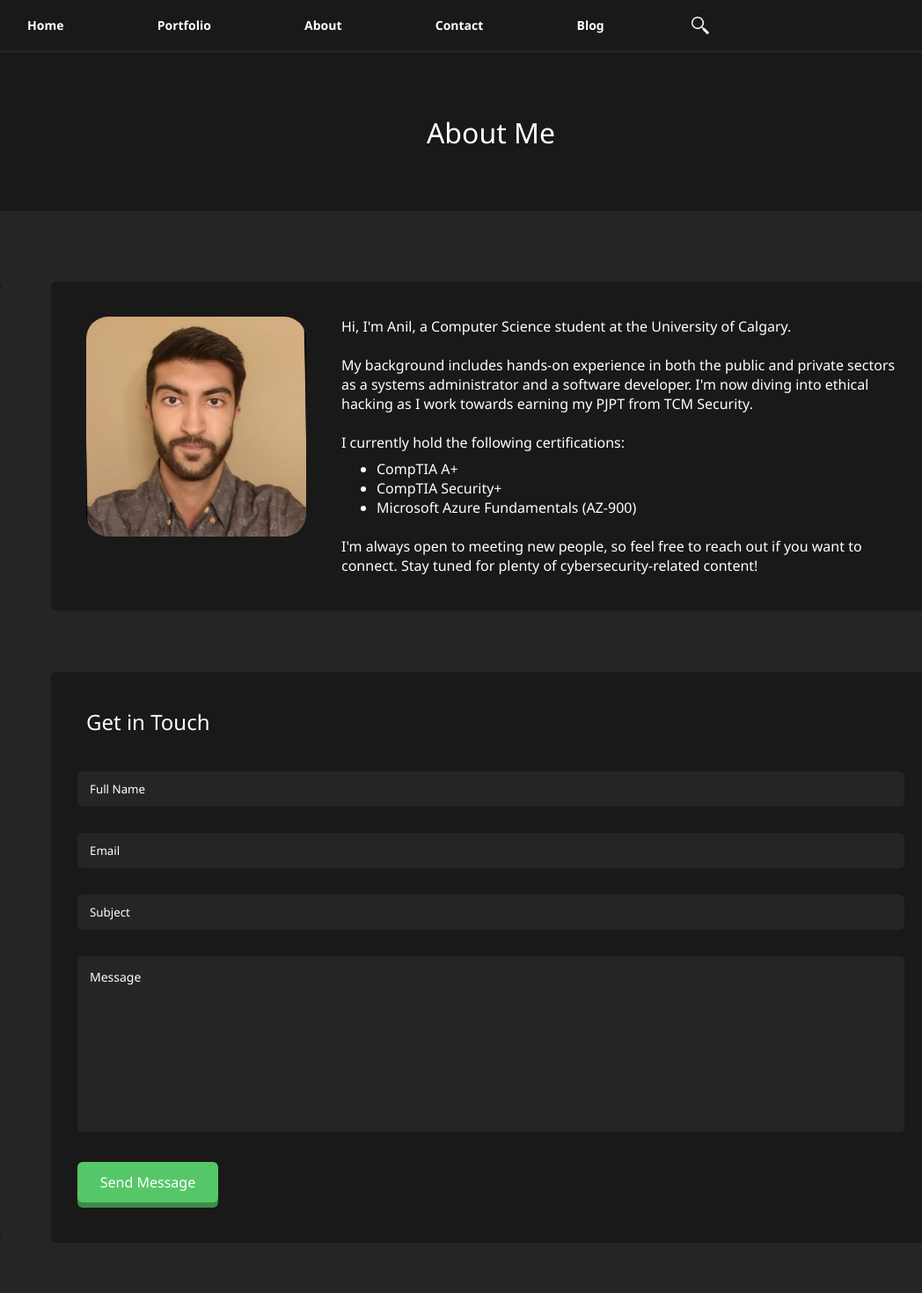
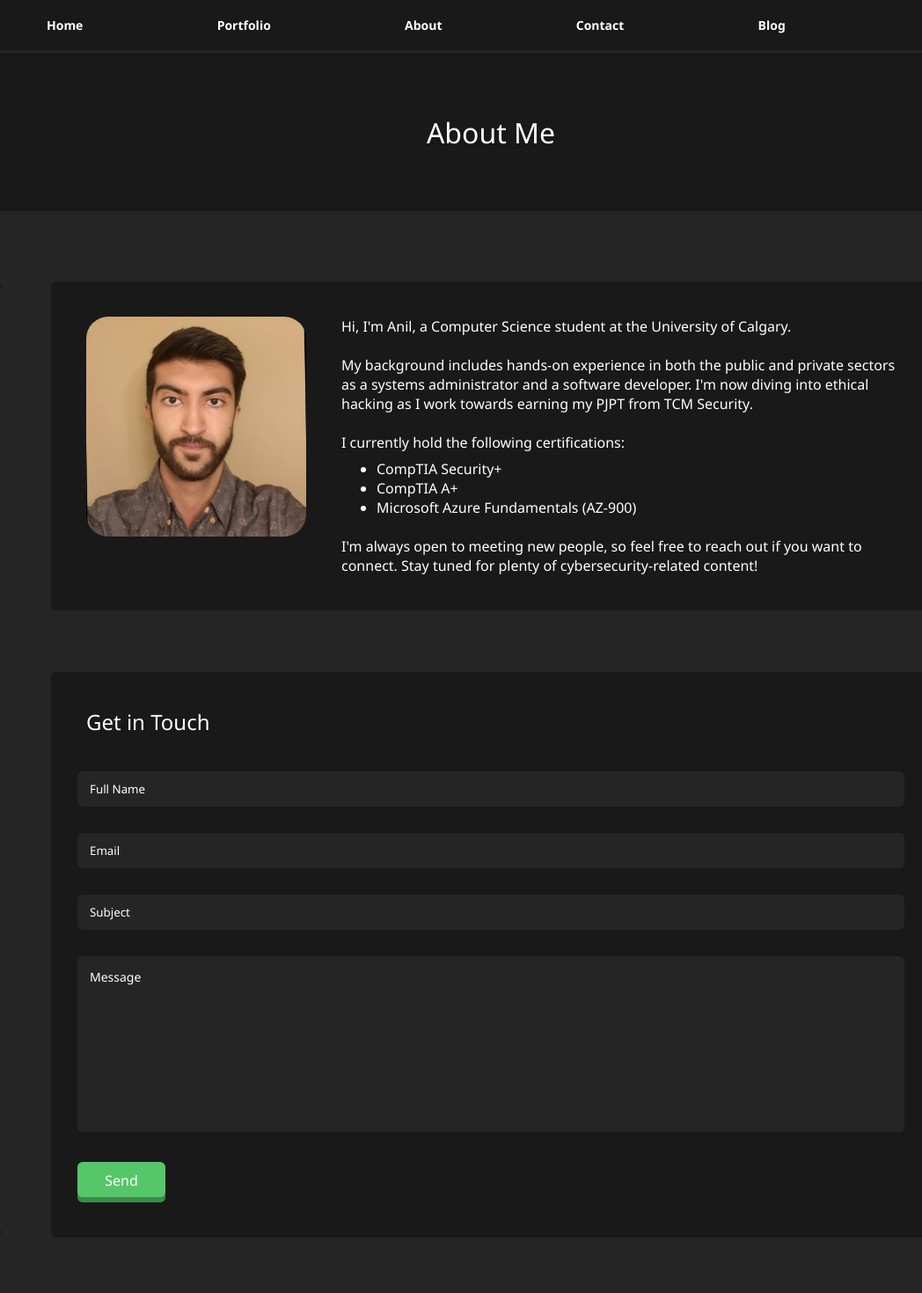
Before and after one commit to anilmawji/portfolio-website, a React (Vite) app: page /about in a window 1280 px wide. Shown: the top 1470 px of the page at 88% size, without its empty margins (82-1130 px from the left). Built offline with nearby package versions, Linux system fonts and the light colour scheme.

Commit message:
Improve styling

```diff
--- a/src/components/Footer.tsx
+++ b/src/components/Footer.tsx
@@ -56,7 +56,7 @@ const Footer = () => {
           }}
         />
         <FooterItemList
-          title={"Profiles"}
+          title={"Socials"}
           links={{
             "LinkedIn": "https://ca.linkedin.com/in/anil-mawji",
             "HackTheBox": "https://www.hackthebox.com/",
--- a/src/components/card/Card.module.css
+++ b/src/components/card/Card.module.css
@@ -15,7 +15,7 @@
   background-color: var(--main-fg-color);
   border-radius: var(--card-border-radius);
   transition: transform 0.3s ease;
-  outline: 3px solid var(--main-bg-color);
+  outline: 4px solid var(--main-fg-color);
 }
 
 .card:hover {
--- a/src/components/nav/Navbar.module.css
+++ b/src/components/nav/Navbar.module.css
@@ -9,6 +9,7 @@
   --navbar-transition-time: 300ms;
   --navlink-offset-y-mobile: 20px;
   --navlink-count: 5;
+  --navlink-gap: 0.12;
 
   /* Calculate drawer height based on nav properties
    * CSS animations require a hard value */
@@ -44,11 +45,11 @@ nav {
 nav ul {
   display: flex;
   align-items: center;
-  justify-content: space-around;
+  margin-left: var(--home-margin);
+  gap: calc(var(--navlink-gap) * 100%);
   height: 100%;
   list-style: none;
   list-style-type: none;
-  margin-left: 60px;
 }
 
 nav li {
@@ -98,6 +99,13 @@ nav li a {
   /* Push the shadow below the navbar */
   z-index: -1;
   transition: opacity var(--navbar-transition-time) ease-in-out;
+}
+
+/* Specify maximum gap for the navlinks */
+@media(min-width: 2800px) {
+  nav ul {
+    gap: calc(var(--navlink-gap) * 2800px);
+  }
 }
 
 /* Tablet styling */
--- a/src/components/nav/Navbar.tsx
+++ b/src/components/nav/Navbar.tsx
@@ -29,7 +29,7 @@ const Navbar = ({ drawerDelay = 250 }: PropTypes) => {
         <CustomNavLink to="/about#bio" label="About" onClick={closeHamburgerDrawer} />
         <CustomNavLink to="/about#contact" label="Contact" onClick={closeHamburgerDrawer} />
         <CustomNavLink to="/blog" label="Blog" onClick={closeHamburgerDrawer} />
-        <SearchBar />
+        {/* <SearchBar /> */}
       </ul>
       <div className={styles.shadow} />
     </nav>
--- a/src/components/sections/Bio.tsx
+++ b/src/components/sections/Bio.tsx
@@ -17,12 +17,12 @@ const BioSection = () => {
         <ul>
           <li>
             <a href="https://www.credly.com/badges/e8b164ea-078d-4862-9346-a6ff8fd2547e" target="_blank">
-              CompTIA A+
+              CompTIA Security+
             </a>
           </li>
           <li>
             <a href="https://www.credly.com/badges/79231690-ded9-4d5f-be98-7f74f4ebe95c" target="_blank">
-              CompTIA Security+
+              CompTIA A+
             </a>
           </li>
           <li>
--- a/src/components/sections/Contact.module.css
+++ b/src/components/sections/Contact.module.css
@@ -53,8 +53,8 @@
 
 .send {
   margin-bottom: 10px;
-  width: 160px;
-  height: 46px;
+  width: 100px;
+  height: 40px;
 }
 
 @media (max-width: 600px) {
@@ -65,9 +65,4 @@
   .message {
     height: 300px;
   }
-
-  .send {
-    width: 150px;
-    height: 40px;
-  }
 }
--- a/src/components/sections/Contact.tsx
+++ b/src/components/sections/Contact.tsx
@@ -21,7 +21,7 @@ const ContactSection = () => {
 
         </textarea>
       </div>
-      <CustomButton className={styles.send} text={"Send Message"} onClick={() => {}}/>
+      <CustomButton className={styles.send} text={"Send"} onClick={() => {}}/>
     </section>
   );
 }
--- a/src/pages/Home.module.css
+++ b/src/pages/Home.module.css
@@ -47,7 +47,7 @@
 
 .fox {
   position: absolute;
-  left: 320px;
+  left: calc(var(--home-margin) + 220px);
   width: 620px;
   height: 620px;
   fill: var(--main-bg-color);
```
